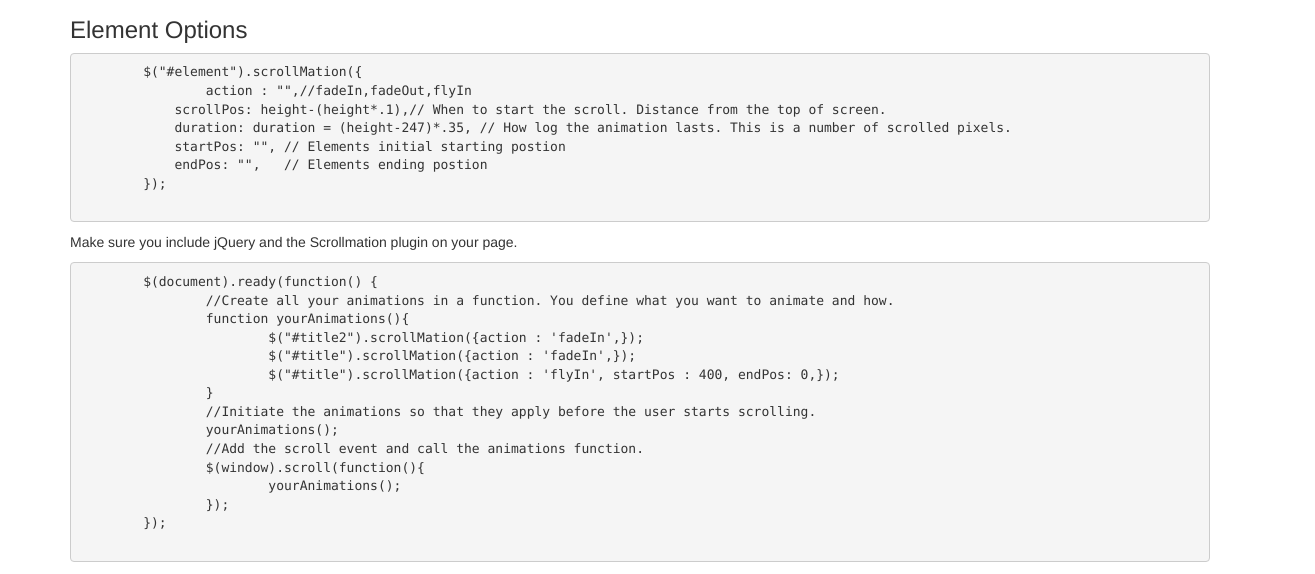
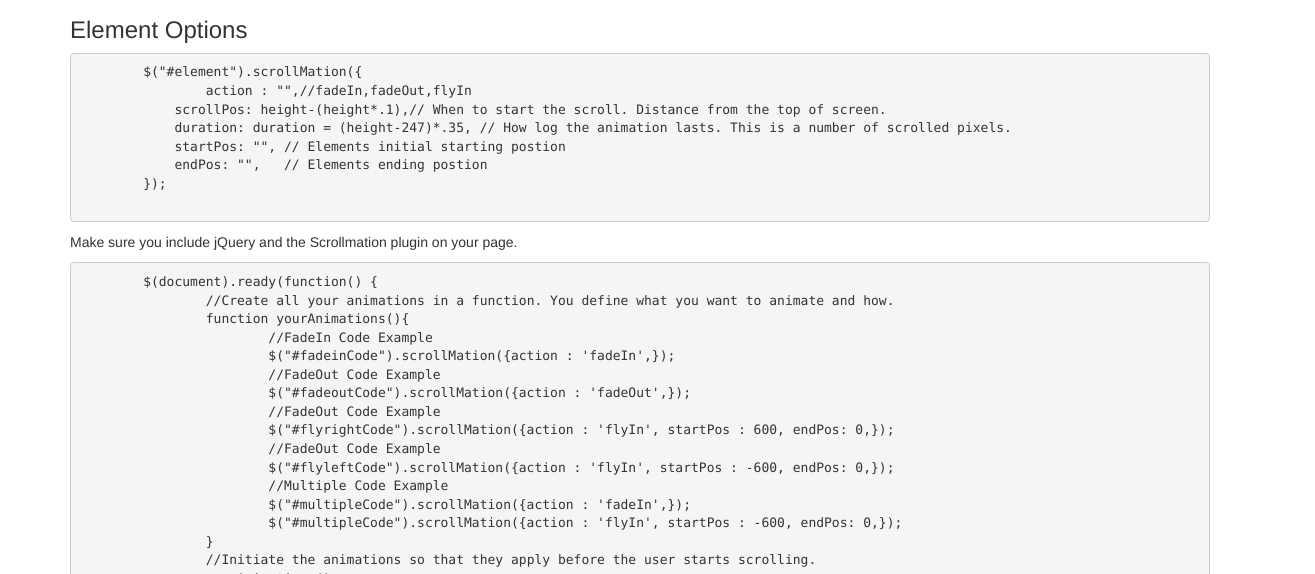
Before and after one commit to dwayneparton/jquery.scrollmation.js, a plain HTML site: page index.html in a window 1280 px wide. Shown: the part 226-800 px from the top of the page, 1315 px wide, since content can reach past the window. Drawn offline with Linux system fonts and the light colour scheme.

Commit message:
More Clean Up

```diff
--- a/index.html
+++ b/index.html
@@ -70,9 +70,17 @@ $(document).ready(function() {
 	$(document).ready(function() {
 		//Create all your animations in a function. You define what you want to animate and how.
 		function yourAnimations(){
-			$("#title2").scrollMation({action : 'fadeIn',});
-			$("#title").scrollMation({action : 'fadeIn',});
-			$("#title").scrollMation({action : 'flyIn', startPos : 400, endPos: 0,});
+			//FadeIn Code Example
+			$("#fadeinCode").scrollMation({action : 'fadeIn',});
+			//FadeOut Code Example
+			$("#fadeoutCode").scrollMation({action : 'fadeOut',});
+			//FadeOut Code Example
+			$("#flyrightCode").scrollMation({action : 'flyIn', startPos : 600, endPos: 0,});
+			//FadeOut Code Example
+			$("#flyleftCode").scrollMation({action : 'flyIn', startPos : -600, endPos: 0,});
+			//Multiple Code Example
+			$("#multipleCode").scrollMation({action : 'fadeIn',});
+			$("#multipleCode").scrollMation({action : 'flyIn', startPos : -600, endPos: 0,});
 		}
 		//Initiate the animations so that they apply before the user starts scrolling.
 		yourAnimations();
```
Also changed, not shown: 1 other file.
